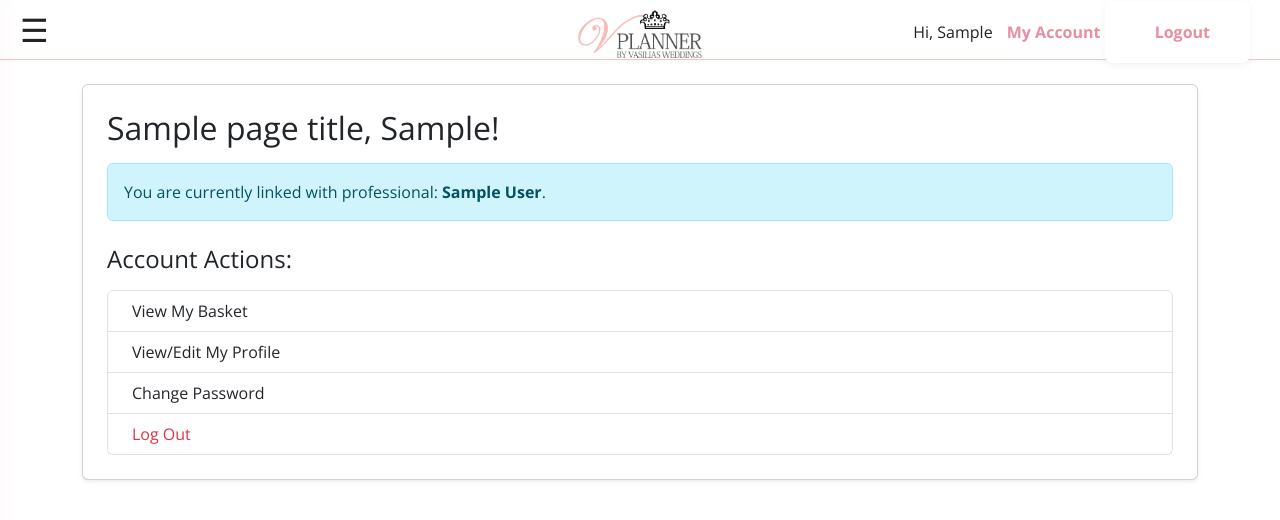
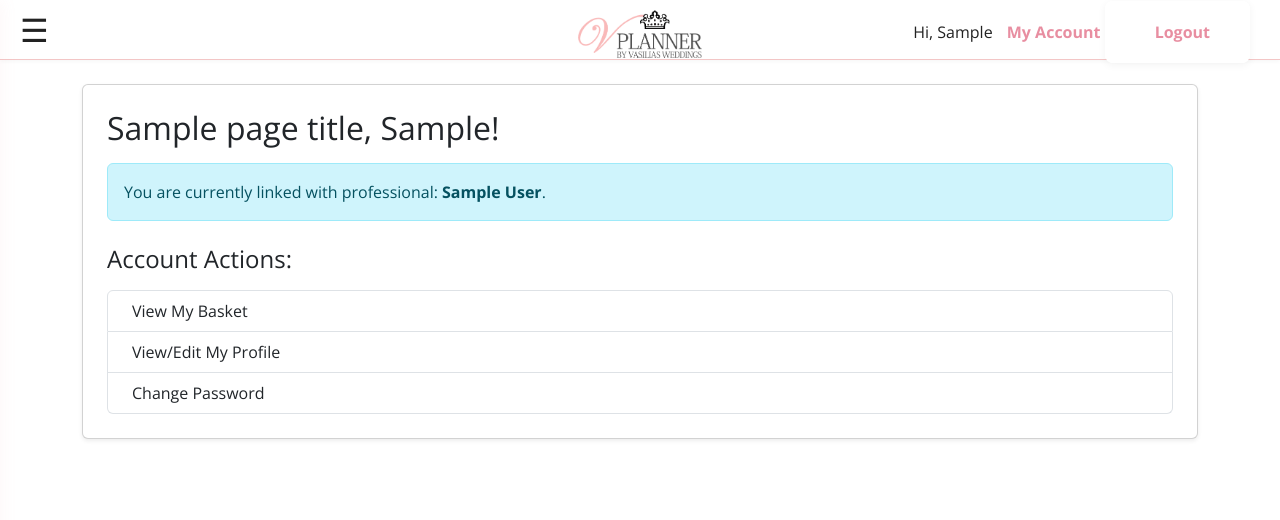
Before and after one commit to chrys/YourPlanner, a Django app: template users/templates/users/customer_dashboard.html in a window 1280 px wide. Shown: the top 520 px of the page. Run offline with Django 5.2, Linux system fonts and the light colour scheme; a user stored in the database is signed in; tables that the repository leaves empty hold one stand-in row (values such as "Sample post"); the template is opened without the code that fills it: values that come from a table or form of the project are taken from there, most other values are stand-ins (such as "Sample title", 1, 10 or a date in 2020).

Commit message:
namespace is users

```diff
--- a/YourPlanner/settings/base.py
+++ b/YourPlanner/settings/base.py
@@ -228,12 +228,12 @@ LOGGING = {
     'loggers': {
         'django': {
             'handlers': ['console', 'file'],
-            'level': 'DEBUG',
+            'level': 'INFO',
             'propagate': True,
         },
         'django.db.backends': {
             'handlers': ['console'],
-            'level': 'DEBUG',
+            'level': 'INFO',
             'propagate': True,
         },
         'orders': {
--- a/users/templates/registration/logged_out.html
+++ b/users/templates/registration/logged_out.html
@@ -8,7 +8,7 @@
     <h2 class="welcome-title">You have been logged out.</h2>
     <div class="content-container">
         <p>Thank you for using V Planner.</p>
-        <a href="{% url 'login' %}">Log in again</a>
+        <a href="{% url 'users:login' %}">Log in again</a>
     </div>
 </main>
 {% endblock %}
--- a/users/templates/users/customer_dashboard.html
+++ b/users/templates/users/customer_dashboard.html
@@ -38,11 +38,8 @@
                 <a href="{% url 'users:profile' %}" class="list-group-item list-group-item-action">
                     <i class="fas fa-user-edit me-2"></i>{% trans "View/Edit My Profile" %}
                 </a>
-                <a href="{% url 'password_change' %}" class="list-group-item list-group-item-action">
+                <a href="{% url 'users:password_change' %}" class="list-group-item list-group-item-action">
                      <i class="fas fa-key me-2"></i>{% trans "Change Password" %}
-                </a>
-                <a href="{% url 'logout' %}" class="list-group-item list-group-item-action text-danger">
-                    <i class="fas fa-sign-out-alt me-2"></i>{% trans "Log Out" %}
                 </a>
             </div>
         </div>
--- a/users/templates/users/logged_out.html
+++ b/users/templates/users/logged_out.html
@@ -6,6 +6,6 @@
 </header>
 <main>
     <h2 class="welcome-title">You have been logged out.</h2>
-    <p><a href="{% url 'login' %}">Log in again</a></p>
+    <p><a href="{% url 'users:login' %}">Log in again</a></p>
 </main>
 {% endblock %}
--- a/users/templates/users/management.html
+++ b/users/templates/users/management.html
@@ -35,7 +35,7 @@
                     <a href="{% url 'users:profile' %}">{% trans "View My Profile" %}</a>
                 </li>
                 <li class="list-group-item">
-                    <a href="{% url 'password_change' %}">{% trans "Change Password" %}</a>
+                    <a href="{% url 'users:password_change' %}">{% trans "Change Password" %}</a>
                 </li>
                 {# Add more links as needed, e.g., for admins #}
             </ul>
--- a/users/templates/users/profile.html
+++ b/users/templates/users/profile.html
@@ -58,7 +58,7 @@
                     {% endif %}
 
                     <div class="mt-3">
-                        <a href="{% url 'password_change' %}" class="btn btn-outline-secondary btn-sm">{% trans "Change Password" %}</a>
+                        <a href="{% url 'users:password_change' %}" class="btn btn-outline-secondary btn-sm">{% trans "Change Password" %}</a>
                         {# Add link to an 'edit profile' view if it exists #}
                         {# <a href="#" class="btn btn-primary btn-sm ms-2">Edit Profile</a> #}
                     </div>
--- a/users/templates/users/register.html
+++ b/users/templates/users/register.html
@@ -44,7 +44,7 @@
                     <p class="text-center mt-3">
                         <small class="text-muted">
                             {% trans "Already have an account?" %}
-                            <a href="{% url 'login' %}">{% trans "Log in" %}</a>
+                            <a href="{% url 'users:login' %}">{% trans "Log in" %}</a>
                         </small>
                     </p>
                 </div>
```
